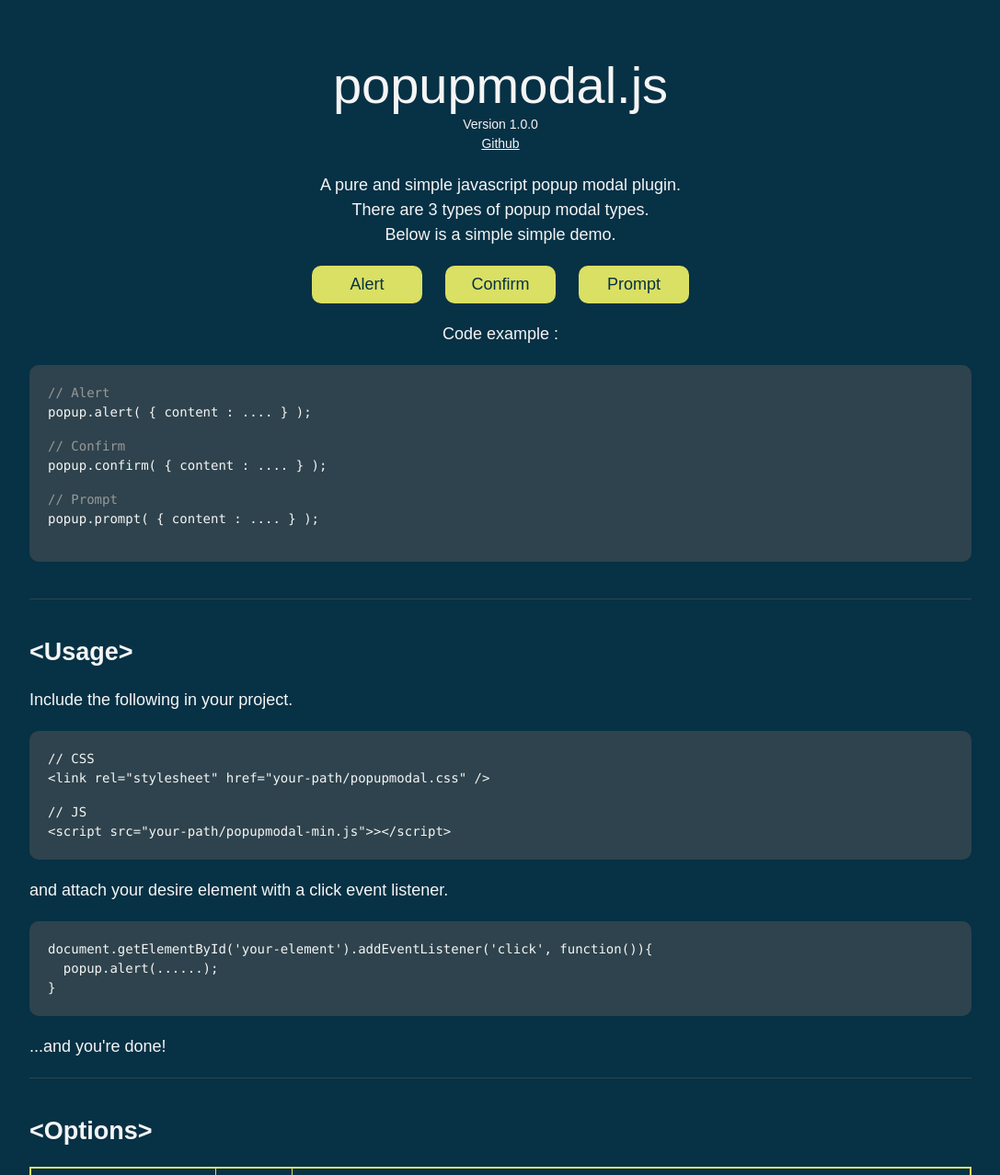
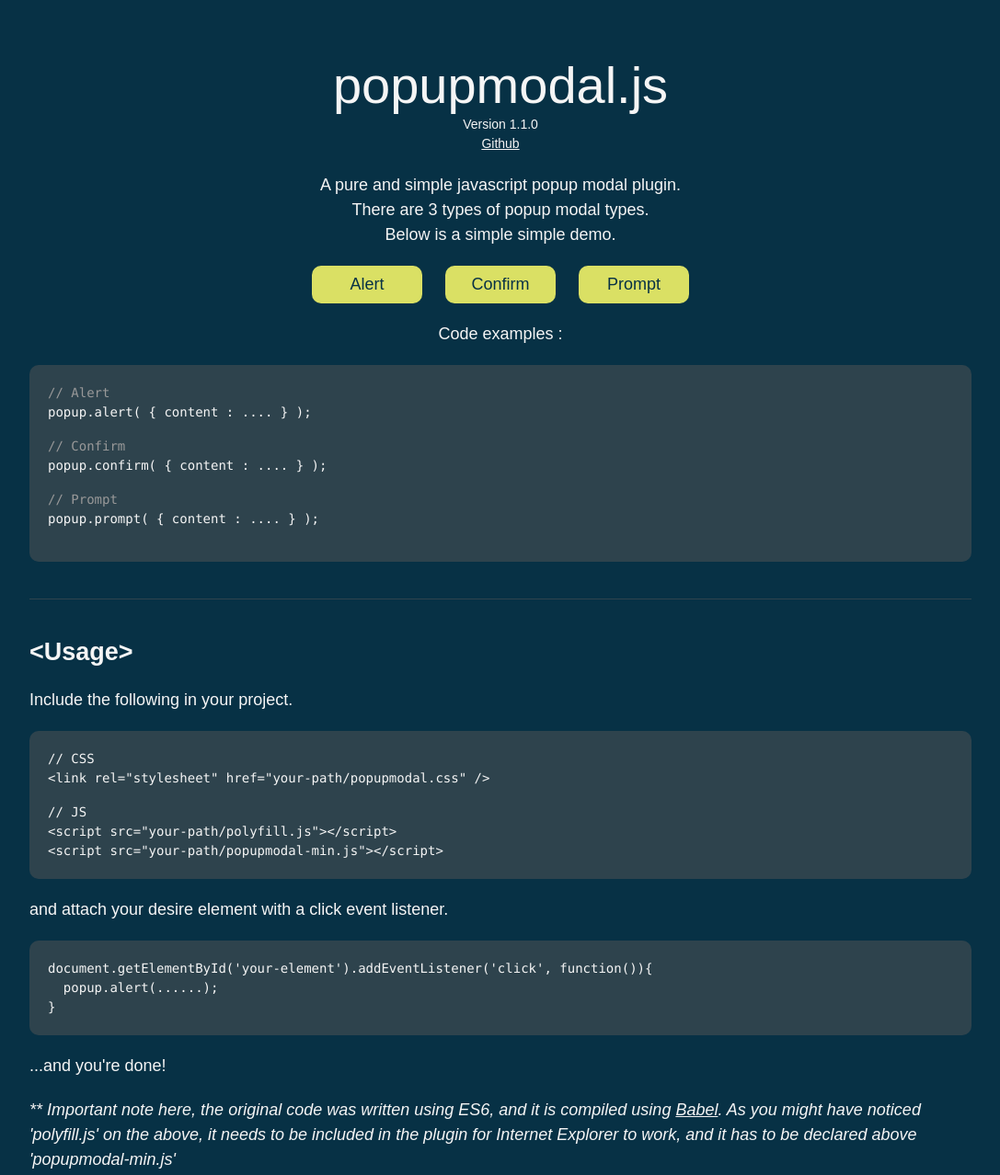
Before and after one commit to jaysonwm/popupmodal.js, a plain HTML site: page index.html in a window 1280 px wide. Shown: the part 40-1318 px from the top of the page at 92% size, without its empty margins (96-1183 px from the left). Drawn offline with Linux system fonts and the light colour scheme.

Commit message:
Update HTML documentation

```diff
--- a/css/style.css
+++ b/css/style.css
@@ -8,7 +8,6 @@ body {
   font-size: 18px;
 }
 a {
-  text-decoration: none;
   color: #F5F5F5;
 }
 a:hover {
@@ -24,9 +23,6 @@ span {
 }
 #intro .version {
   font-size: 14px;
-}
-#intro .version a {
-  text-decoration: underline;
 }
 #intro h1 {
   font-weight: normal;
--- a/index.html
+++ b/index.html
@@ -10,8 +10,8 @@
 	<section id="intro">
 		<h1>popupmodal.js</h1>
 		<span class="version">
-			Version 1.0.0<br>
-			<a href="https://github.com/jaysonwm/popcat" target="_blank">Github</a>
+			Version 1.1.0<br>
+			<a href="https://github.com/jaysonwm/popupmodal.js" target="_blank">Github</a>
 		</span>
 		<br>
 		<span>A pure and simple javascript popup modal plugin.<br/>There are 3 types of popup modal types.<br/>Below is a simple simple demo.</span>
@@ -20,7 +20,7 @@
 			<a id="simple_confirm" class="demo_btn">Confirm</a>
 			<a id="simple_prompt" class="demo_btn">Prompt</a>
 		</div>
-		<span>Code example : </span>
+		<span>Code examples : </span>
 		<div class="code_block">
 			<span class="comment">// Alert</span>
 			<span class="code">popup.alert( { content : .... } );</span><br>
@@ -37,7 +37,8 @@
 			<span class="commment">// CSS</span>
 			<span class="code">&lt;link rel="stylesheet" href="your-path/popupmodal.css" /&gt;</span><br>
 			<span class="commment">// JS</span>
-			<span class="code">&lt;script src="your-path/popupmodal-min.js">&gt;&lt;/script&gt;</span>
+			<span class="code">&lt;script src="your-path/polyfill.js"&gt;&lt;/script&gt;</span>
+			<span class="code">&lt;script src="your-path/popupmodal-min.js"&gt;&lt;/script&gt;</span>
 		</div>
 		<span>and attach your desire element with a click event listener.</span>
 		<div class="code_block">
@@ -47,7 +48,11 @@
 				}
 			</span>
 		</div>
-		<span>...and you're done!</span>
+		<span>...and you're done!</span><br>
+		<span>
+			<i>** Important note here, the original code was written using ES6, and it is compiled using <a href="http://babeljs.io/" target="_blank">Babel</a>.
+			As you might have noticed 'polyfill.js' on the above, it needs to be included in the plugin for Internet Explorer to work, and it has to be declared above 'popupmodal-min.js'</i>
+		</span>
 	</section>
 	<section id="advanced">
 		<h1>&lt;Options&gt;</h1>
@@ -256,7 +261,7 @@
 	</section>
 	<!-- IE -->
 	<script src="./js/polyfill.js"></script>
- 	<script src="./js/popupmodal.js"></script>
+ 	<script src="./js/popupmodal-min.js"></script>
  	<script src="./demo.js"></script>
 </body>
 </html>
```
